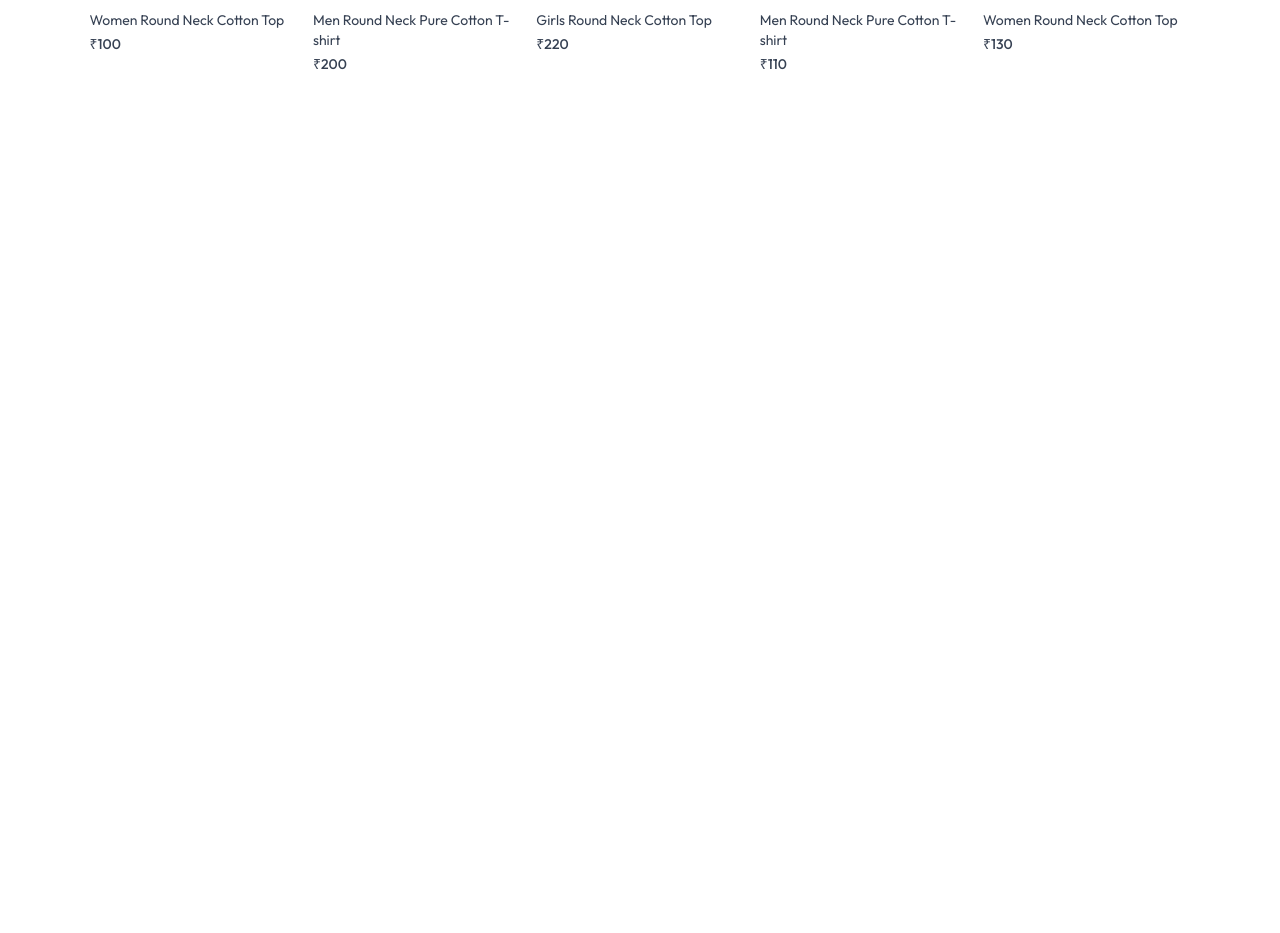
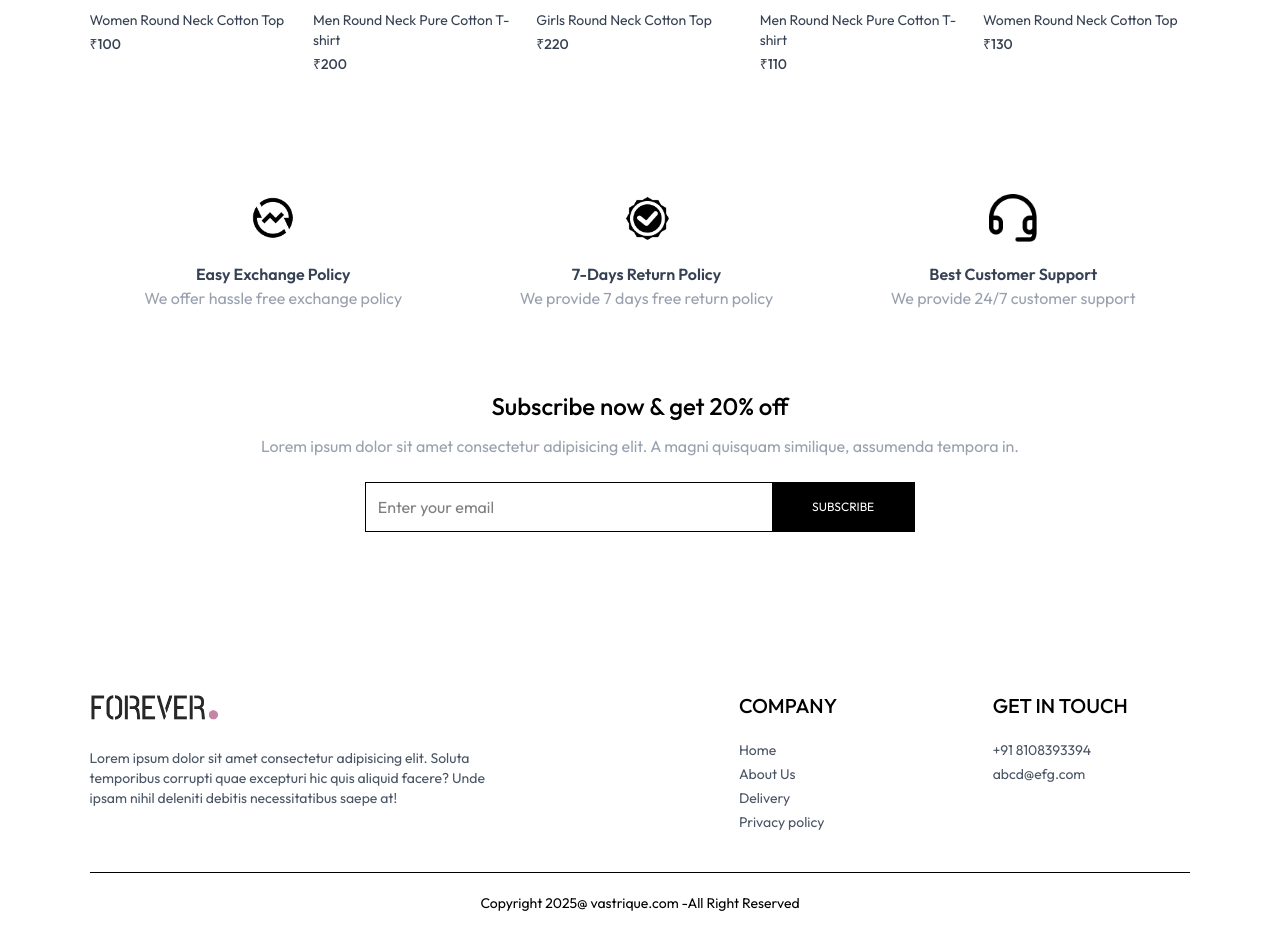
Before and after one commit to AAyushPatil195/Vastrique-Clothe-Shop, a React (Vite) app in the folder frontend/: page / in a window 1280 px wide. Shown: the part 1771-2704 px from the top of the page. Before the commit the page ends 1885 px from the top, so only its background shows below. Built offline with nearby package versions, Linux system fonts and the light colour scheme.

Commit message:
Footer, NewsLetter and Policy section is done

```diff
--- a/frontend/src/App.jsx
+++ b/frontend/src/App.jsx
@@ -10,6 +10,7 @@ import Login from './pages/Login'
 import PlaceOrder from './pages/PlaceOrder'
 import Orders from './pages/Orders'
 import Navbar from './components/Navbar'
+import Footer from './components/Footer'
 
 const App = () => {
   return (
@@ -26,6 +27,7 @@ const App = () => {
         <Route path='/placeorder' element={<PlaceOrder/>} />
         <Route path='/orders' element={<Orders/>} />
       </Routes>
+      <Footer />
     </div>
   )
 }
--- /dev/null
+++ b/frontend/src/components/Footer.jsx
@@ -0,0 +1,43 @@
+import React from 'react'
+import { assets } from '../assets/assets'
+
+const Footer = () => {
+  return (
+    <div className=''>
+      <div className='flex flex-col sm:grid grid-cols-[3fr_1fr_1fr] gap-14 my-10 mt-40 text-sm'>
+
+        <div>
+            <img src={assets.logo} className='mb-5 w-32' alt="" />
+            <p className='w-full md:w-2/3 text-gray-600'>Lorem ipsum dolor sit amet consectetur adipisicing elit. Soluta temporibus corrupti quae excepturi hic quis aliquid facere? Unde ipsam nihil deleniti debitis necessitatibus saepe at!</p>
+        </div>
+
+        <div>
+            <p className='text-xl font-medium mb-5'>COMPANY</p>
+            <ul className='flex flex-col gap-1 text-gray-600'>
+                <li>Home</li>
+                <li>About Us</li>
+                <li>Delivery</li>
+                <li>Privacy policy</li>
+            </ul>
+        </div>
+
+        <div>
+            <p className='text-xl font-medium mb-5'>GET IN TOUCH</p>
+            <ul className='flex flex-col gap-1 text-gray-600'>
+                <li>+91 8108393394</li>
+                <li>abcd@efg.com</li>
+            </ul>
+        </div>
+
+
+
+      </div>
+
+      <div>
+            <p className=' border-t-1 py-5 text-sm text-center'>Copyright 2025@ vastrique.com -All Right Reserved</p>
+        </div>
+    </div>
+  )
+}
+
+export default Footer
--- /dev/null
+++ b/frontend/src/components/NewsletterBox.jsx
@@ -0,0 +1,24 @@
+import React from 'react'
+
+const NewsletterBox = () => {
+
+    const onSubmitHandler = (event) => {
+        event.preventDefault();
+    }
+
+  return (
+    <div className='text-center'>
+      <p className='text-2xl font-medium'>Subscribe now & get 20% off</p>
+      <p className='text-gray-400 mt-3'>
+        Lorem ipsum dolor sit amet consectetur adipisicing elit. A magni quisquam similique, assumenda tempora in.
+      </p>
+      <form onSubmit={onSubmitHandler} className='w-full sm:w-1/2 flex items-center gap-3 mx-auto my-6 border pl-3'>
+        <input className='w-full sm:flex-1 outline-none' required type="email" placeholder='Enter your email' />
+        <button type='submit' className='bg-black text-white text-xs px-10 py-4'>SUBSCRIBE</button>
+
+      </form>
+    </div>
+  )
+}
+
+export default NewsletterBox
--- /dev/null
+++ b/frontend/src/components/OurPolicy.jsx
@@ -0,0 +1,30 @@
+import React from 'react'
+import { assets } from '../assets/assets'
+
+const OurPolicy = () => {
+  return (
+    <div className='flex flex-col sm:flex-row justify-around gap-12 sm:gap-2 text-center py-20 text-xs sm:text-sm md:text-base text-gray-700'>
+
+      <div>
+        <img src={assets.exchange_icon} className='w-12 m-auto mb-5' alt="" />
+        <p className='font-semibold'>Easy Exchange Policy</p>
+        <p className='text-gray-400'>We offer hassle free exchange policy</p>
+      </div>
+
+      <div>
+        <img src={assets.quality_icon} className='w-12 m-auto mb-5' alt="" />
+        <p className='font-semibold'>7-Days Return Policy</p>
+        <p className='text-gray-400'>We provide 7 days free return policy</p>
+      </div>
+
+      <div>
+        <img src={assets.support_img} className='w-12 m-auto mb-5' alt="" />
+        <p className='font-semibold'>Best Customer Support</p>
+        <p className='text-gray-400'>We provide 24/7 customer support</p>
+      </div>
+
+    </div>
+  )
+}
+
+export default OurPolicy
--- a/frontend/src/pages/Home.jsx
+++ b/frontend/src/pages/Home.jsx
@@ -2,6 +2,8 @@ import React from 'react'
 import Hero from '../components/Hero'
 import LatestCollection from '../components/LatestCollection'
 import BestSeller from '../components/BestSeller'
+import OurPolicy from '../components/OurPolicy'
+import NewsletterBox from '../components/NewsletterBox'
 
 const Home = () => {
   return (
@@ -9,6 +11,8 @@ const Home = () => {
       <Hero />
       <LatestCollection />
       <BestSeller />
+      <OurPolicy />
+      <NewsletterBox />
     </div>
   )
 }
```
